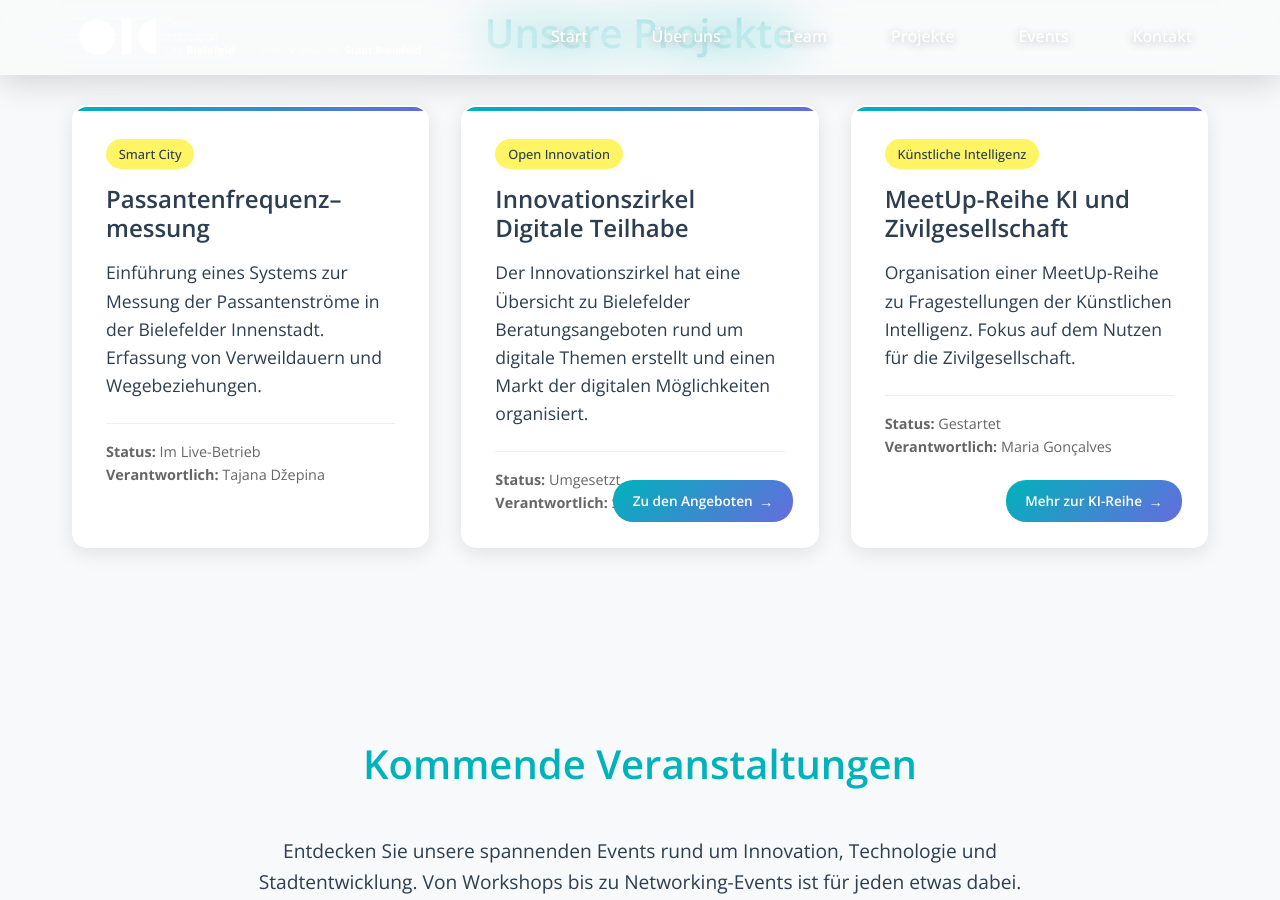
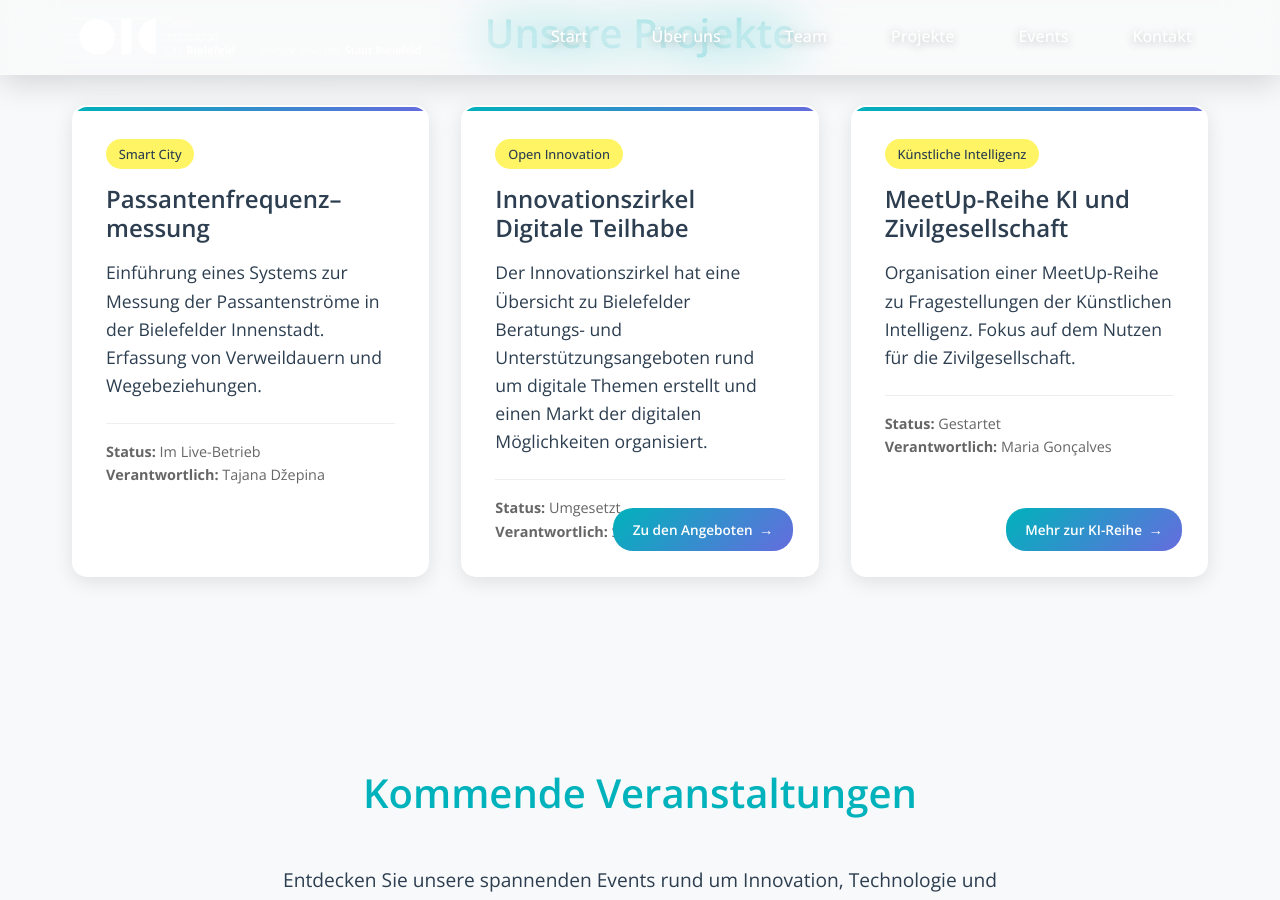
Before and after one commit to Open-Innovation-City/oic-bielefeld-website, a Jekyll site: the page built from index.html, in a window 1280 px wide and 900 px high, scrolled down 3330 px. Built offline with Jekyll 4.4.1, drawn with Linux system fonts in a browser that asks for light colours.

Commit message:
Update projects.yml

```diff
--- a/_data/projects.yml
+++ b/_data/projects.yml
@@ -7,7 +7,7 @@
 
 - title: "Innovationszirkel Digitale Teilhabe"
   tag: "Open Innovation"
-  description: "Der Innovationszirkel hat eine Übersicht zu Bielefelder Beratungsangeboten rund um digitale Themen erstellt und einen Markt der digitalen Möglichkeiten organisiert."
+  description: "Der Innovationszirkel hat eine Übersicht zu Bielefelder Beratungs- und Unterstützungsangeboten rund um digitale Themen erstellt und einen Markt der digitalen Möglichkeiten organisiert."
   status: "Umgesetzt"
   start_date: "2024-03-01"
   responsible: "Sarah Bollmann"
```
